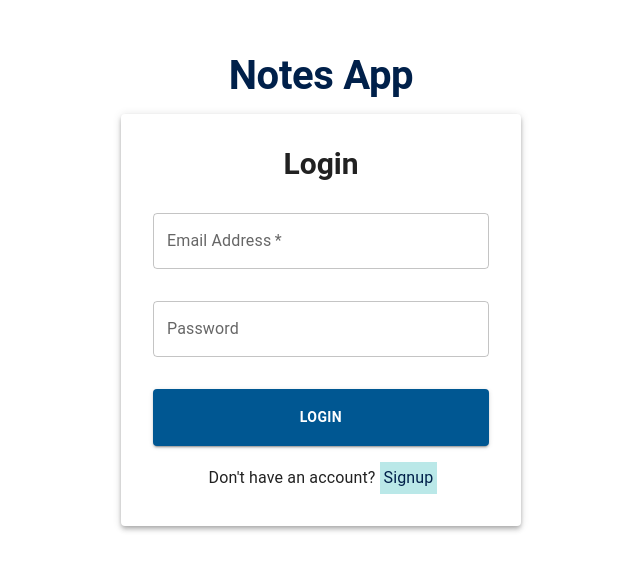
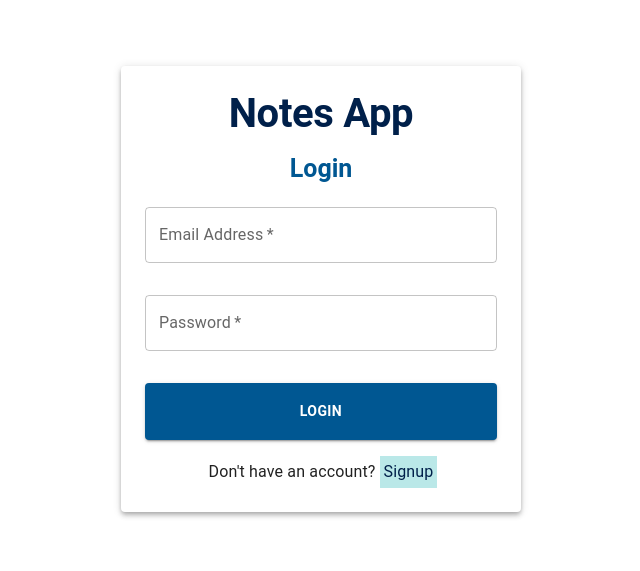
Before and after one commit to Folareen/sleek-notes, a React (Create React App) app: page / in a window 1280 px wide. Shown: the part 111-682 px from the top of the page, without its empty margins (319-959 px from the left). Built offline with nearby package versions, Linux system fonts and the light colour scheme.

Commit message:
adjustments

```diff
--- a/src/pages/Login.jsx
+++ b/src/pages/Login.jsx
@@ -7,19 +7,20 @@ export default class Login extends Component {
     return (
     <Grid container direction="column" justifyContent="center" alignItems="center" height="100vh"
     >
-      <Typography variant="h2" gutterBottom align={'center'} color='primary.main' sx={{fontSize: 40, fontWeight: 'bold'}}>
-        Notes App
-      </Typography>
-      <Paper elevation={4} sx={{ width: '75%', maxWidth: 400, p:4}} >
 
-        <Typography variant="h3" align='center' sx={{fontSize: 30, fontWeight: 'bold', mb:2}} >
+      <Paper elevation={4} sx={{ width: '75%', maxWidth: 400, p:3}} >
+        <Typography variant="h2" gutterBottom align={'center'} color='primary.main' sx={{fontSize: 40, fontWeight: 'bold', mb:2}}>
+          Notes App
+        </Typography>
+
+        <Typography variant="h3" align='center' sx={{fontSize: 25, fontWeight: 'bold', mb:1, color:'secondary.main'}} >
           Login
         </Typography>
 
         <FormControl component='form' fullWidth>
-          <TextField required id="outlined-required" label="Email Address" sx={{my: 2, color:'info.main' }} fullWidth
+          <TextField required id="outlined-required" label="Email Address" sx={{my: 2 }} fullWidth
           />
-          <TextField id="outlined-password-input" label="Password" type="password" autoComplete="current-password" fullWidth sx={{my: 2}}
+          <TextField required id="outlined-password-input" label="Password" type="password" autoComplete="current-password" fullWidth sx={{my: 2}}
           />
 
           <Button variant="contained"  align='center' type='submit' sx={{my: 2, py: 2, fontWeight: 'bold', bgcolor:'secondary.main'}} >Login</Button>
```
